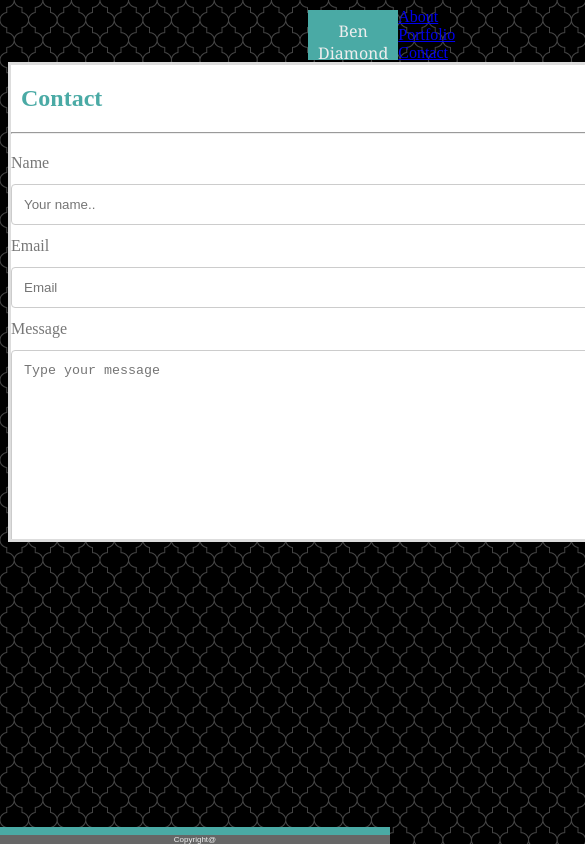
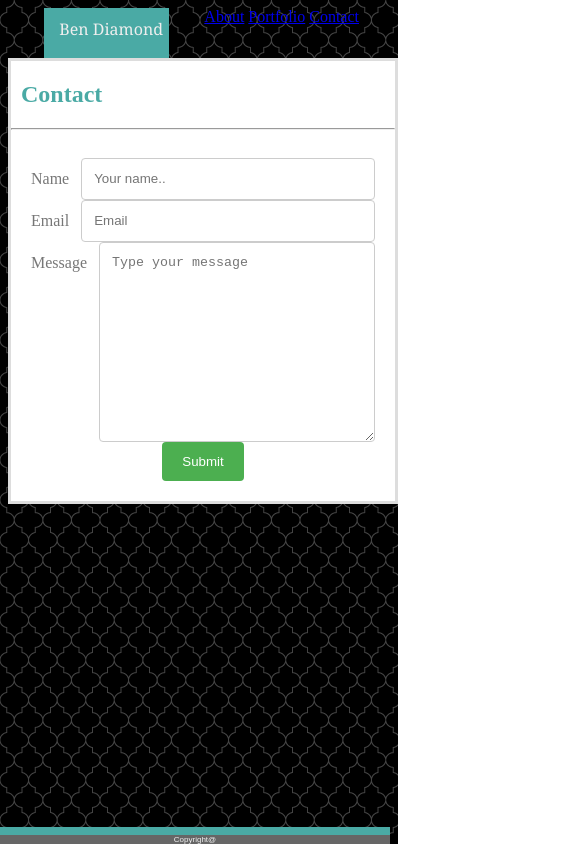
Before and after one commit to DarkCypher777/Responsive-Portfolio, a plain HTML site: page Contact.html in a window 390 px wide. Shown: the top 844 px of the page, 585 px wide, since content can reach past the window. Drawn offline with Linux system fonts and the light colour scheme.

Commit message:
initial site files

```diff
--- a/Contact.html
+++ b/Contact.html
@@ -19,7 +19,6 @@
             </ul>
     </div>
 
-    <!--change wallpaper to lighter style-->
     <style>
         body {
             background-image: url(assets/images/wallpaper1.png);
@@ -35,37 +34,21 @@
             <div class="contact-box">
                 <form action="/action_page.php">
                     <div class="row">
-                  <div class="col-25">
                             <label for="fname">Name</label>
-                  </div>
-                  <div class="col-75">
                             <input type="text" id="fname" name="fullname" placeholder="Your name..">
                     </div>
+                    <div class="row">
+                            <label for="email">Email</label>
+                            <input type="text" id="email" name="email" placeholder="Email">
                     </div>
                     <div class="row">
-                  <div class="col-25">
-                    <label for="email">Email</label>
-                  </div>
-                    <div class="col-75">
-                    <input type="text" id="email" name="email" placeholder="Email">
-                    </div>
-                </div>
-
-            </div>
-                <div class="row">
-                    <div class="col-25">
                             <label for="message">Message</label>
-                    </div>
-
-                    <div class="col-75">
                             <textarea id="message" name="message" placeholder="Type your message" style="height:200px"></textarea>
-                    </div>
                     </div>
                     <div class="row">
                         <input type="submit" value="Submit">
                     </div>
                 </form>
-
             </div>
 
     <footer>Copyright@</footer>
--- a/assets/css/style.css
+++ b/assets/css/style.css
@@ -57,7 +57,7 @@ li {
 
 .container {
     width: 960px;
-    height: 480px;
+
     overflow: auto;
     color: #777777;
     background-color: #ffffff;
@@ -66,10 +66,11 @@ li {
     margin: auto;
     clear: both;
     display: block;
+    max-width: 100%;
 }
 
 body {
-    background-image: url(assets/images/wallpaper1.png);
+    background-image: url("images/wallpaper1.png");
     background-position: left top;
 }
 
@@ -95,6 +96,7 @@ p {
     line-height: 1.6;
     padding-left: 225px;
     padding-right: 10px;
+    padding: 10px;
 }
 
 footer {
@@ -114,7 +116,10 @@ footer {
 
 /** Potfolio Page **/
 
-
+.row {
+    display: flex;
+    justify-content: center;
+}
 
 .text1 {
     bottom: 20px;
@@ -127,6 +132,11 @@ footer {
 
 
 /** Contact **/
+
+
+form {
+    padding: 20px;
+}
 
 input[type=text], select, textarea {
     width: 100%;
@@ -156,15 +166,59 @@ input[type=submit]:hover {
 }
 
 /* Responsive layout - when the screen is less than 600px wide, make the two columns stack on top of each other instead of next to each other */
-@media screen and (max-width: 980px) and (min-width: 768px) and (min-width: 640px) {
+@media screen and (max-width: 980px) {
     body {
-    display: block;
+        display: block;
+        width: 100%;
     }
 
     header {
+        margin: auto;
         padding-right: 0;
     }
 
-    img {
+    .row {
+
 
     }
+
+    img {
+        max-width: 100%;
+        max-height: 100%;
+    }
+}
+
+@media screen and (max-width: 768px) {
+    body {
+        width: 100%;
+        display: block;
+    }
+
+    header {
+        margin: auto;
+
+    }
+
+    img {
+        max-width: 100%;
+        max-height: 100%;
+    }
+
+}
+
+@media screen and (max-width: 640px) {
+    body {
+        width: 100%;
+        display: block;
+    }
+
+    header {
+        margin: auto;
+
+    }
+
+    img {
+        max-width: 100%;
+        max-height: 100%;
+    }
+}
```
Also changed, not shown: Portfolio.html (+0 -8 lines), index.html (+2 -1 lines). Lines whose indentation alone changed are shown as unchanged.
